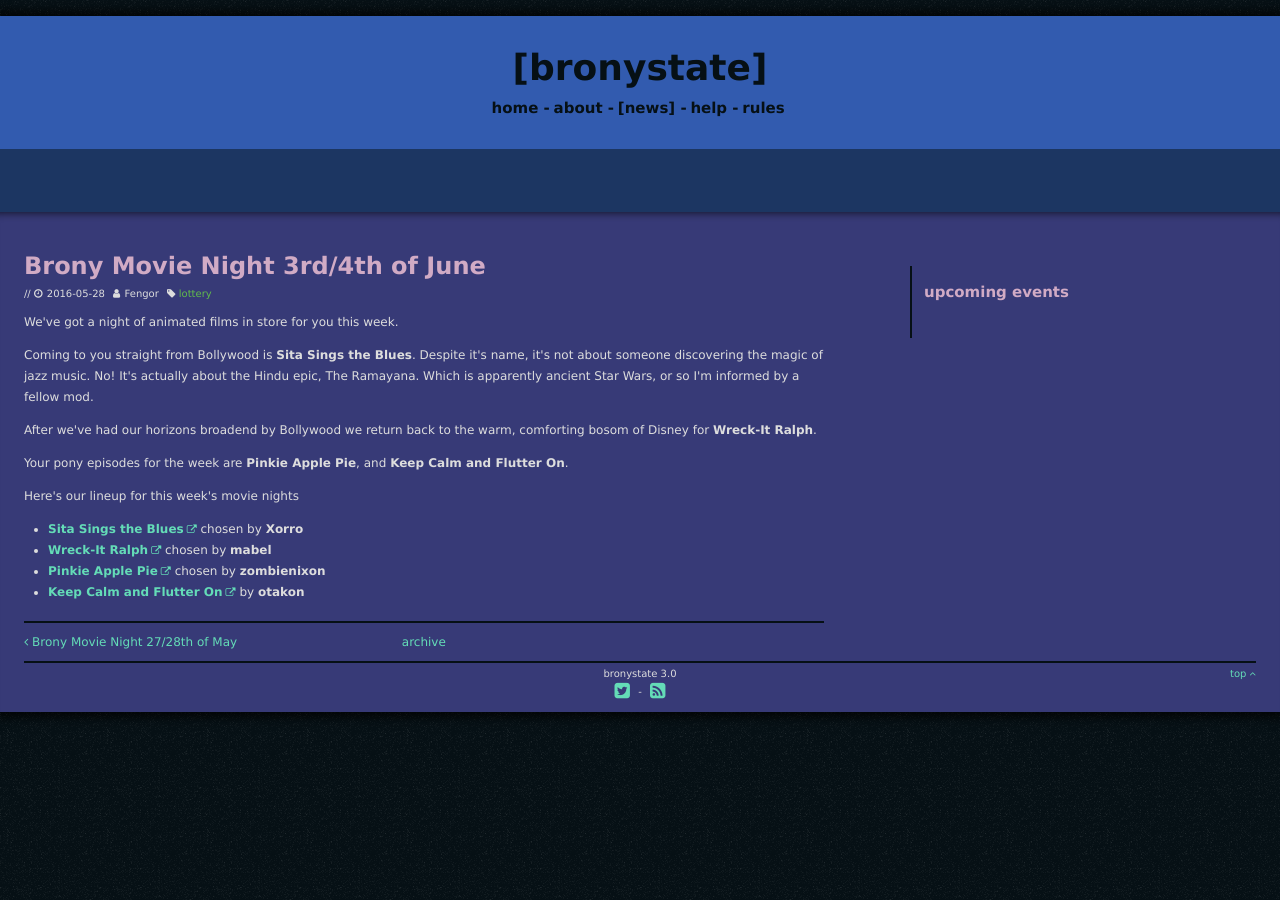
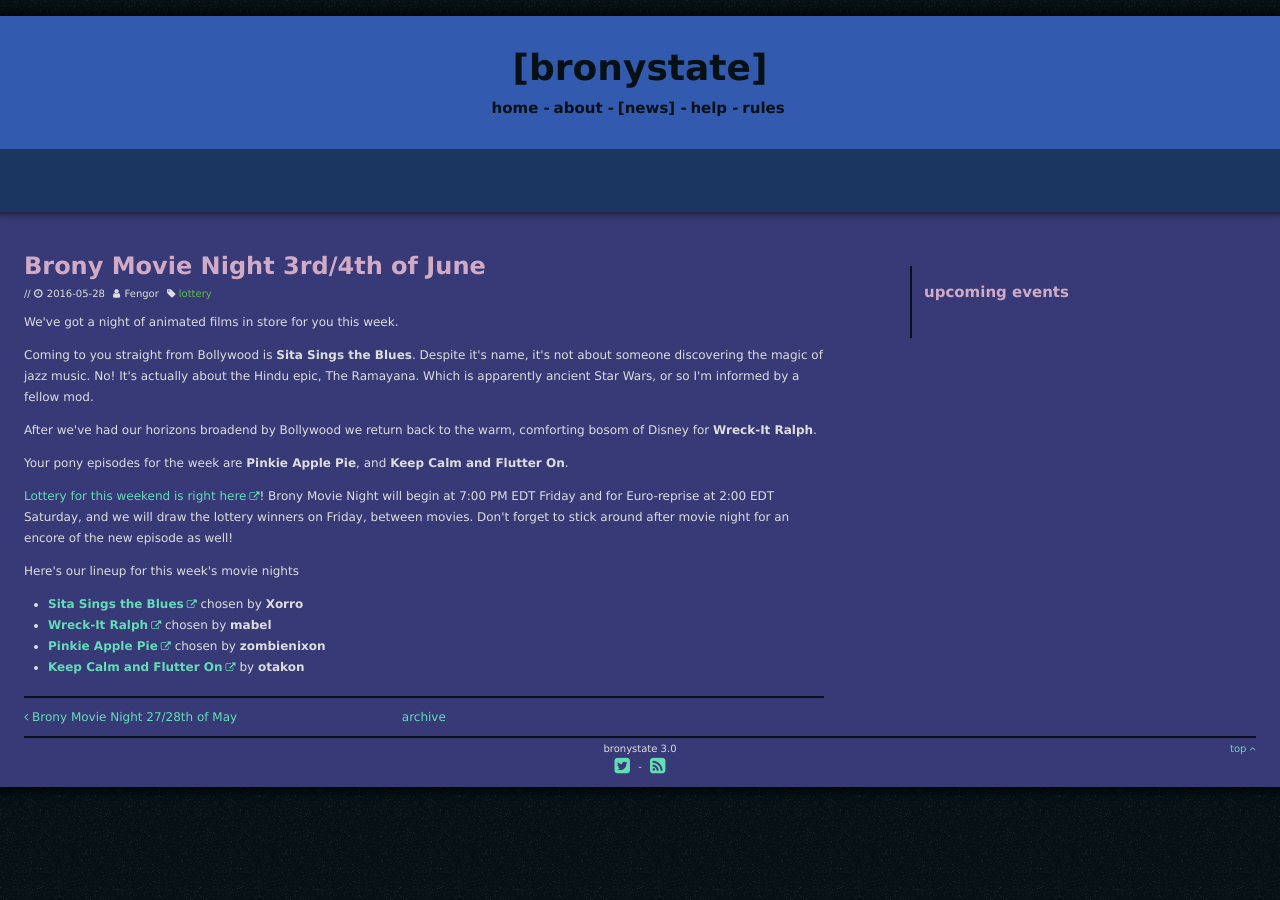
Before and after one commit to Bronystate/brstv3, a Jekyll site: the page built from _posts/2016-05-28-lottery.md, in a window 1280 px wide. Built offline with Jekyll 4.4.1, drawn with Linux system fonts in a browser that asks for light colours; nearby versions of some CDN libraries.

Commit message:
Update 2016-05-28-lottery.md
re-posted for missing lotto

```diff
--- a/_posts/2016-05-28-lottery.md
+++ b/_posts/2016-05-28-lottery.md
@@ -13,7 +13,7 @@ After we've had our horizons broadend by Bollywood we return back to the warm, c
 
 Your pony episodes for the week are **Pinkie Apple Pie**, and **Keep Calm and Flutter On**.
 
-
+[Lottery for this weekend is right here][lotto]! Brony Movie Night will begin at 7:00 PM EDT Friday and for Euro-reprise at 2:00 EDT Saturday, and we will draw the lottery winners on Friday, between movies. Don't forget to stick around after movie night for an encore of the new episode as well!
 
 Here's our lineup for this week's movie nights
 
```
